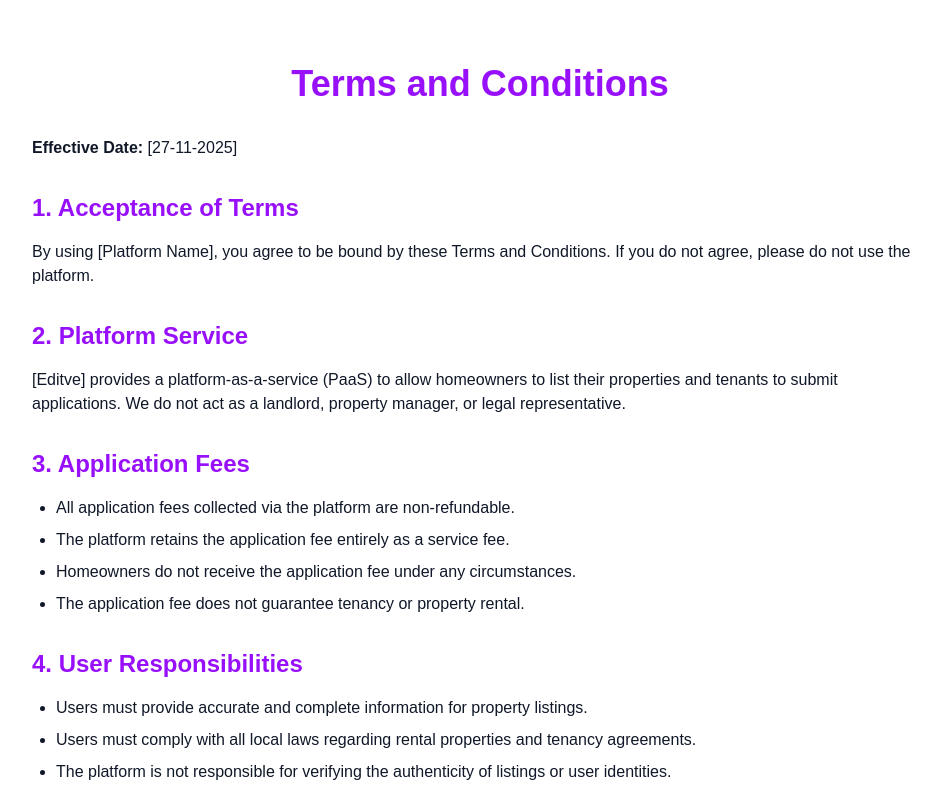
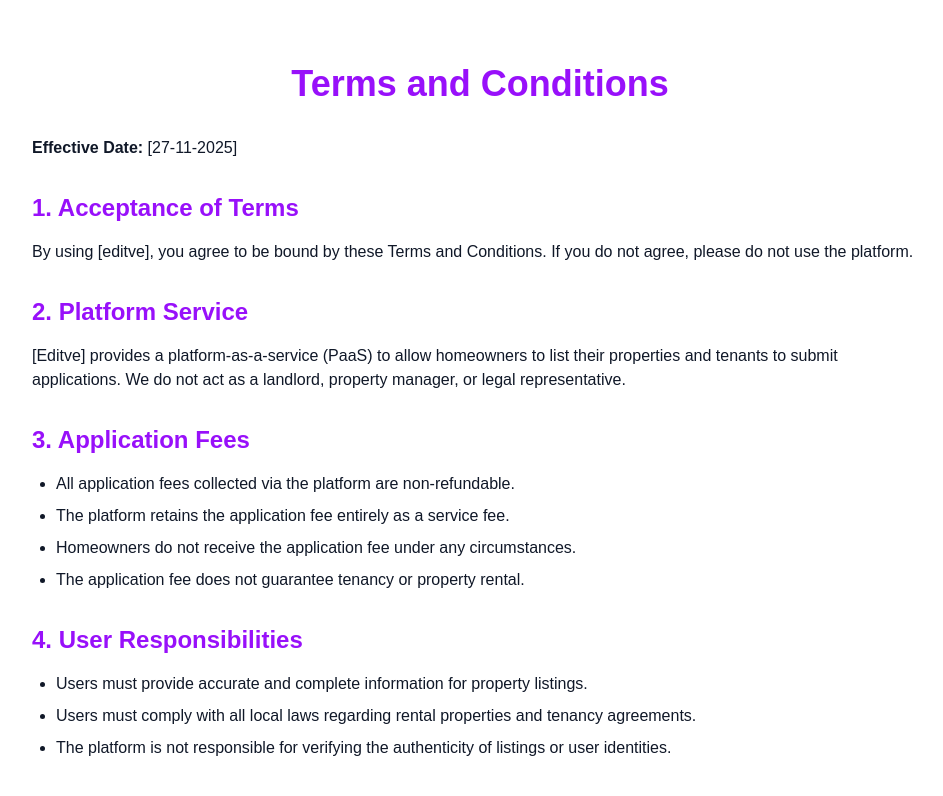
Before and after one commit to venocode-shit/housing, a Next.js app: page /terms in a window 1280 px wide. Shown: the top 796 px of the page, without its empty margins (160-1103 px from the left). Built offline with nearby package versions, Linux system fonts and the light colour scheme.

Commit message:
update policy

```diff
--- a/app/terms/page.tsx
+++ b/app/terms/page.tsx
@@ -22,7 +22,7 @@ export default function TermsPage() {
           1. Acceptance of Terms
         </h2>
         <p className="mb-4">
-          By using [Platform Name], you agree to be bound by these Terms and Conditions. If you do not agree, please do not use the platform.
+          By using [editve], you agree to be bound by these Terms and Conditions. If you do not agree, please do not use the platform.
         </p>
 
         {/* Section 2 */}
```
